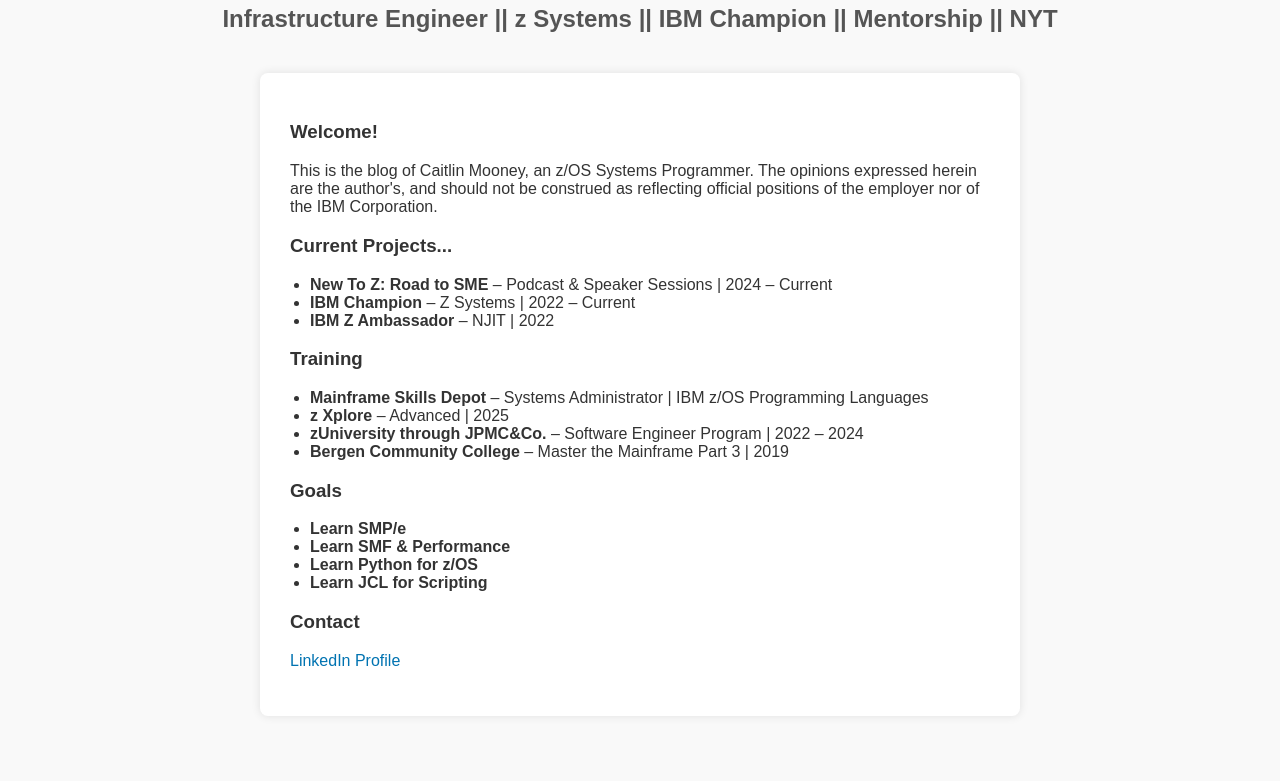
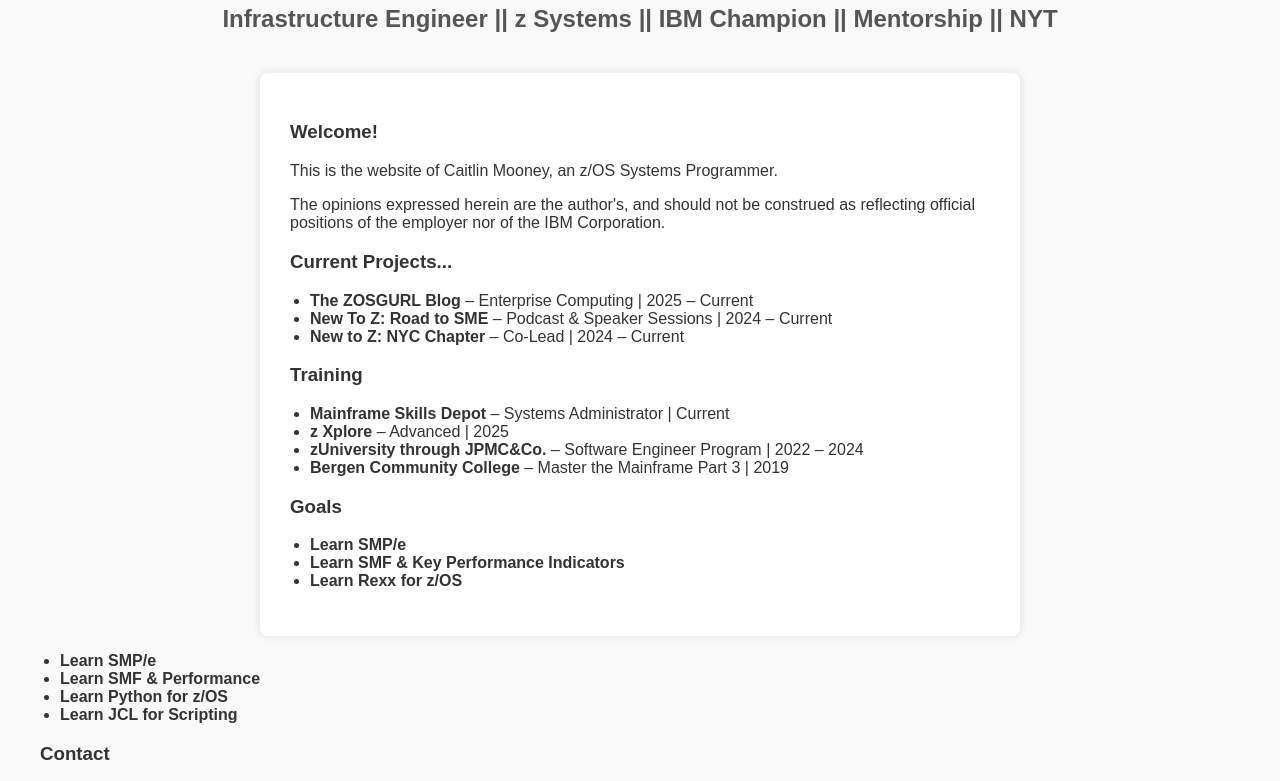
Before and after one commit to MooKnee/my-website, a plain HTML site: page index.html in a window 1280 px wide. Shown: the part 177-958 px from the top of the page. Before the commit the page ends 933 px from the top, so only its background shows below. Drawn offline with Linux system fonts and the light colour scheme.

Commit message:
Update index.html

```diff
--- a/index.html
+++ b/index.html
@@ -10,6 +10,7 @@
   <nav>
     <a href="index.html">Home</a>
     <a href="about.html">About</a>
+    <a href="blog.html">Blog</a>
   </nav>
   <header>
     <h1>Caitlin Mooney</h1>
@@ -18,23 +19,33 @@
   <section>
     <h3>Welcome!</h3>
     <p>
-      This is the blog of Caitlin Mooney, an z/OS Systems Programmer. The opinions expressed herein are the author's, and should not be construed as reflecting official positions of the employer nor of the IBM Corporation.
+      This is the website of Caitlin Mooney, an z/OS Systems Programmer.
+    </p>
+    <p>
+      The opinions expressed herein are the author's, and should not be construed as reflecting official positions of the employer nor of the IBM Corporation.
     </p>
     <h3>Current Projects...</h3>
     <ul>
+      <li><strong>The ZOSGURL Blog</strong> – Enterprise Computing | 2025 – Current</li>
       <li><strong>New To Z: Road to SME</strong> – Podcast & Speaker Sessions | 2024 – Current</li>
-      <li><strong>IBM Champion</strong> – Z Systems | 2022 – Current</li>
-      <li><strong>IBM Z Ambassador</strong> – NJIT | 2022</li>
+      <li><strong>New to Z: NYC Chapter</strong> – Co-Lead | 2024 – Current</li>
     </ul>
     <h3>Training</h3>
     <ul>
-      <li><strong>Mainframe Skills Depot</strong> – Systems Administrator | IBM z/OS Programming Languages</li>
+      <li><strong>Mainframe Skills Depot</strong> – Systems Administrator | Current</li>
       <li><strong>z Xplore</strong> – Advanced | 2025</li>
       <li><strong>zUniversity through JPMC&Co.</strong> – Software Engineer Program | 2022 – 2024</li>
       <li><strong>Bergen Community College</strong> – Master the Mainframe Part 3 | 2019</li>
     </ul>
     <h3>Goals</h3>
     <ul>
+      <li><strong>Learn SMP/e</strong></li>
+      <li><strong>Learn SMF & Key Performance Indicators</strong></li>
+      <li><strong>Learn Rexx for z/OS</strong></li>
+    </ul>
+  </section>
+</body>
+</html>    <ul>
       <li><strong>Learn SMP/e</strong></li>
       <li><strong>Learn SMF & Performance</strong></li>
       <li><strong>Learn Python for z/OS</strong></li>
```
